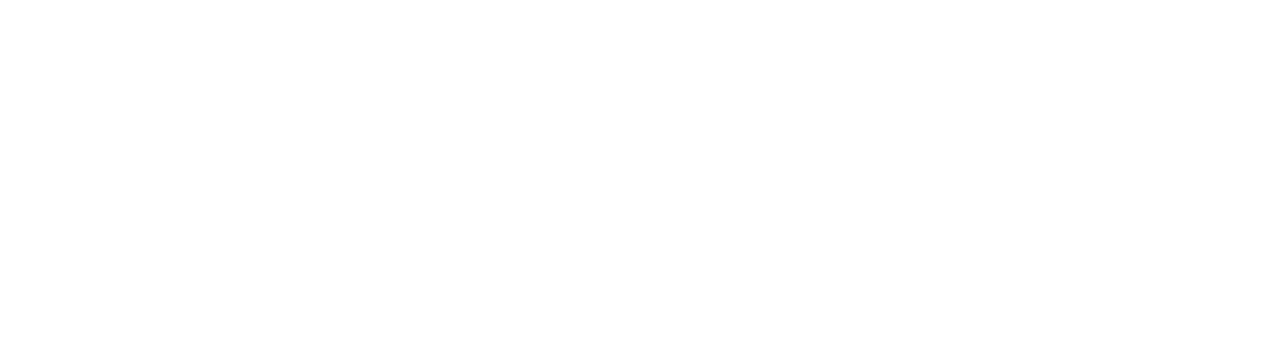
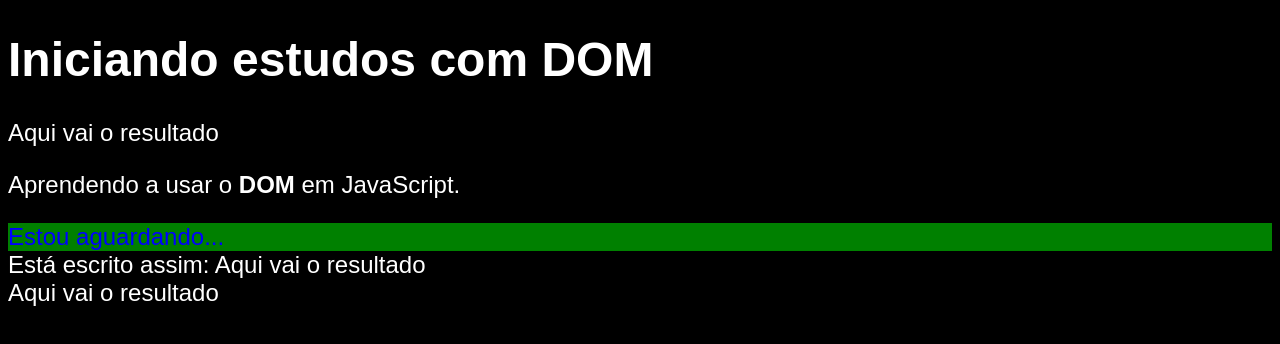
Before and after one commit to brendahidalgos/Curso_Guanabara_JavaScript, a plain HTML site: page aula3/index.html in a window 1280 px wide. Drawn offline with Linux system fonts and the light colour scheme.

Commit message:
up aula 4 javascript

```diff
--- a/aula3/index.html
+++ b/aula3/index.html
@@ -1,11 +1,45 @@
 <!DOCTYPE html>
-<html lang="en">
+<html lang="pt-br">
 <head>
     <meta charset="UTF-8">
     <meta name="viewport" content="width=device-width, initial-scale=1.0">
-    <title>Document</title>
+    <title>Aula 3 de JavaScript</title>
+    <style>
+        body{
+            background-color: rgb(56, 187, 216);
+            color: white;
+            font: normal 18pt Arial;
+        }
+    </style>
 </head>
-<body>
+<body> <!--DOM - Document Object Model (Modelo de objetos para documentos)-->
+    <h1>Iniciando estudos com DOM</h1>
+    <p>Aqui vai o resultado</p>
+    <p>Aprendendo a usar o <strong>DOM</strong> em JavaScript.</p>
+    <div id="msg">Clique em mim</div>
+    <script>
+        var corpo = window.document.body /*selecionando o fundo*/
+        var p1 = window.document.getElementsByTagName('p')[0] /*selecionando a tag p do html, o zero significa o primeiro parágrafo*/
+        window.document.write('Está escrito assim: ' + p1.innerText + '<br>')/*mostrando o resultado*/
+        corpo.style.background = 'black' /*mudando a cor do fundo*/
+        document.write(p1.innerHTML) /*com innerHTML ele puxa toda a formação, por exemplo o strong*/
+        window.alert(p1.innerHTML)
 
+        var d = window.document.getElementById('msg')
+        d.style.background = 'green'
+        d.innerText = 'Estou aguardando...'
+
+        /*MÉTODO MAIS RECENTE COM QUERYSELECTOR*/
+        var d = window.document.querySelector('div#msg')
+        d.style.color = 'blue'
+
+        /*SELETORES
+        Marca   getElementByTagName()
+        ID
+        Nome
+        Classe
+        Seletor
+        */
+    </script>
 </body>
 </html>
```
Also changed, not shown: aula4/index.html (added, +47 -0 lines), index.html (+1 -0 lines).
